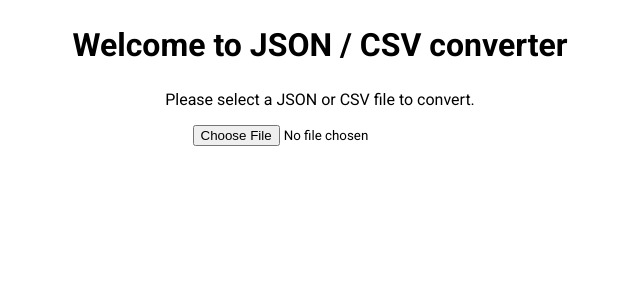
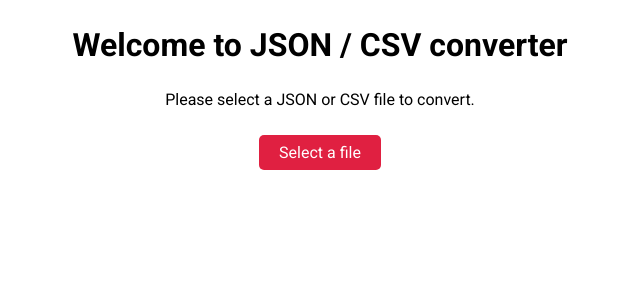
Before and after one commit to vitorbertti/json-to-csv, a Vue app: page / in a window 1280 px wide. Shown: the top 300 px of the page, without its empty margins (320-960 px from the left). Built offline with nearby package versions, Linux system fonts and the light colour scheme.

Commit message:
Fixed single json converter

```diff
--- a/src/components/Converter.vue
+++ b/src/components/Converter.vue
@@ -3,7 +3,8 @@
     <h1>{{ msg }}</h1>
     <p>Please select a JSON or CSV file to convert.</p>
     <div class="converter">
-      <input type="file" accept="application/JSON, .csv" @change="loadTextFromFile" />
+      <label for="button" id="labelButton">{{ label }}</label>
+      <input type="file" id="button" accept="application/JSON, .csv" @change="loadTextFromFile" />
       <br />
       <br />
       <a id="lnkDwnldLnk" hidden="hidden">Download</a>
@@ -17,29 +18,39 @@ import { Component, Prop, Vue } from "vue-property-decorator";
 @Component
 export default class Converter extends Vue {
   @Prop() private msg!: string;
+  label = "Select a file";
 
   loadTextFromFile(event: any) {
     const file = event.target.files[0];
     const link = document.querySelector("#lnkDwnldLnk");
     const filename = file.name.split(".");
+
     if (filename[1].includes("json")) {
       this.convertToCSV(file, link, filename);
     } else if (filename[1].includes("csv")) {
       this.convertToJSON(file, link, filename);
     } else {
-      console.log("nenhum");
+      alert("Invalid file");
     }
   }
 
   convertToCSV(file: any, link: any, filename: any) {
     if (file) {
+      this.label = filename[0] + ".json";
       return new Promise((resolve, reject) => {
         const reader = new FileReader();
         reader.onerror = reject;
         reader.onload = () => {
           const loadedFile = String(reader.result);
           const jsonFile = JSON.parse(loadedFile);
-          resolve(jsonFile);
+          if (!jsonFile.length) {
+            const list: any[] = [];
+            list.unshift();
+            list.push(jsonFile);
+            resolve(list);
+          } else {
+            resolve(jsonFile);
+          }
         };
 
         reader.readAsText(file);
@@ -131,6 +142,11 @@ export default class Converter extends Vue {
       }
     }
   }
+
+  // changeLabel(label: string) {
+  //   const newLabel = document.querySelector("#labelButton");
+  //   newLabel ? (label.innerHTML = filename) : null;
+  // }
 }
 </script>
 
@@ -147,4 +163,22 @@ p {
   display: flex;
   justify-content: center;
 }
+
+input[type="file"] {
+  display: none;
+}
+
+label {
+  background-color: #e02041;
+  border-radius: 5px;
+  color: #fff;
+  cursor: pointer;
+  margin: 10px;
+  padding: 8px 20px;
+  transition: filter 0.2s;
+}
+
+label:hover {
+  filter: brightness(90%);
+}
 </style>
```
